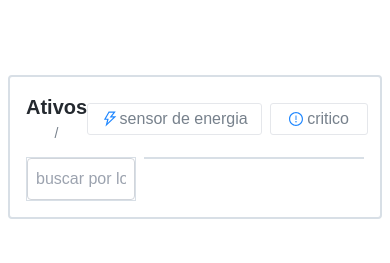
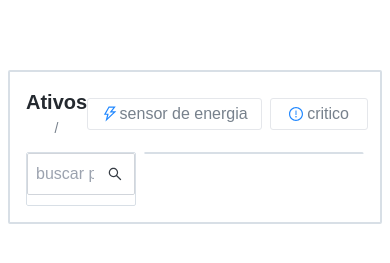
Before and after one commit to marcosfs-alt/asset-tree-view-application-marcos-salazar, a Next.js app: page /company/1 in a window 390 px wide. Shown: the part 299-562 px from the top of the page. Built offline with nearby package versions, Linux system fonts and the light colour scheme; no server answers.

Commit message:
feat: input style

```diff
--- a/src/app/company/[companyId]/page.tsx
+++ b/src/app/company/[companyId]/page.tsx
@@ -15,15 +15,15 @@ export default async function Page({
   const assets = await fetchAssets(companyId);
 
   return (
-    <div className="w-full h-full flex items-center justify-center p-2">
-      <div className="flex flex-col border-2 border-borderCard rounded lg:w-full lg:h-full p-4 gap-y-3 overflow-hidden">
+    <div className="w-full h-full flex items-center justify-center p-2 rounded-sm">
+      <div className="flex flex-col border-2 border-borderCard rounded lg:w-full lg:h-full p-4 gap-y-3 overflow-hidden rounded-sm">
         <BoardHeader companyId={companyId} />
-        <section className="flex gap-2 w-full h-full overflow-hidden">
-          <section className="border border-borderCard w-1/3 h-full text-black overflow-scroll no-scrollbar">
+        <section className="flex gap-2 w-full h-full overflow-hidden rounded-sm">
+          <section className="border border-borderCard w-1/3 h-full text-black overflow-scroll rounded-sm no-scrollbar">
             <AssetTreeFilter />
             <AssetTree locations={locations} assets={assets} />
           </section>
-          <section className="border border-borderCard w-2/3 h-full">
+          <section className="border border-borderCard w-2/3 h-full rounded-sm">
             <AssetView />
           </section>
         </section>
--- a/src/components/TreeBoard/AssetTreeFilter.tsx
+++ b/src/components/TreeBoard/AssetTreeFilter.tsx
@@ -1,19 +1,33 @@
 'use client';
 
 import useFilterStore from '@/store/useFilterStore';
+import { useRef } from 'react';
+import SearchIcon from '@/../../public/assets/icons/Search.svg';
 
 const AssetTreeFilter = () => {
   const { searchTerm, setSearchTerm } = useFilterStore();
+  const inputRef = useRef<HTMLInputElement>(null);
+
+  const handleDivClick = () => {
+    if (inputRef.current) {
+      inputRef.current.focus();
+    }
+  };
 
   return (
-    <div>
+    <div
+      className="relative mb-2.5 rounded-sm w-full border border-gray-300"
+      onClick={handleDivClick}
+    >
       <input
+        ref={inputRef}
         type="text"
         value={searchTerm}
         onChange={(e) => setSearchTerm(e.target.value)}
         placeholder="buscar por locais, ativos, componentes..."
-        className="w-full p-2 border border-gray-300 rounded"
+        className="w-full p-2 pr-10 rounded-sm focus:outline-none"
       />
+      <SearchIcon className="absolute right-3 top-1/2 transform -translate-y-1/2 text-gray-500" />
     </div>
   );
 };
```
Also changed, not shown: public/assets/icons/Search.svg (added).
